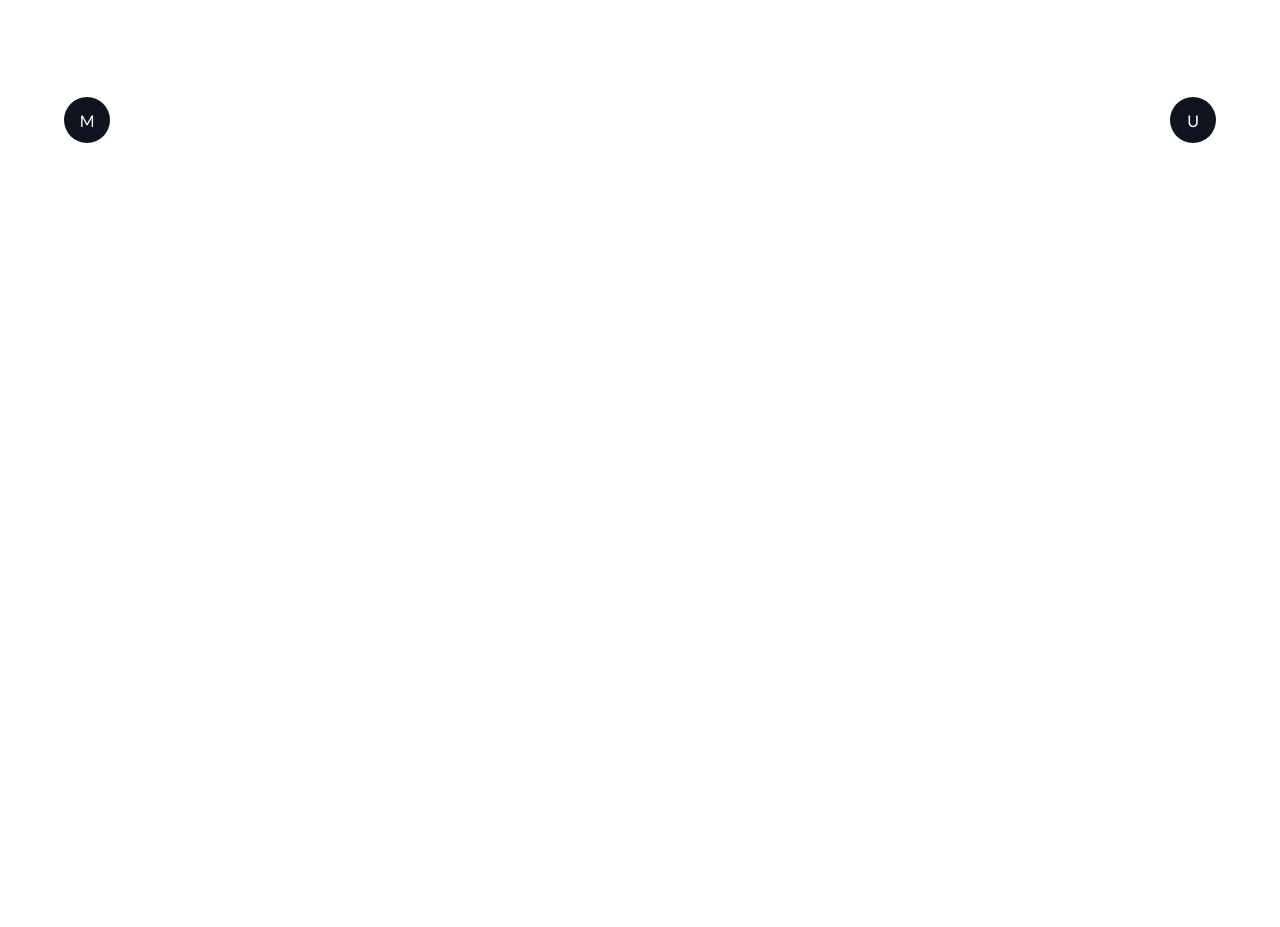
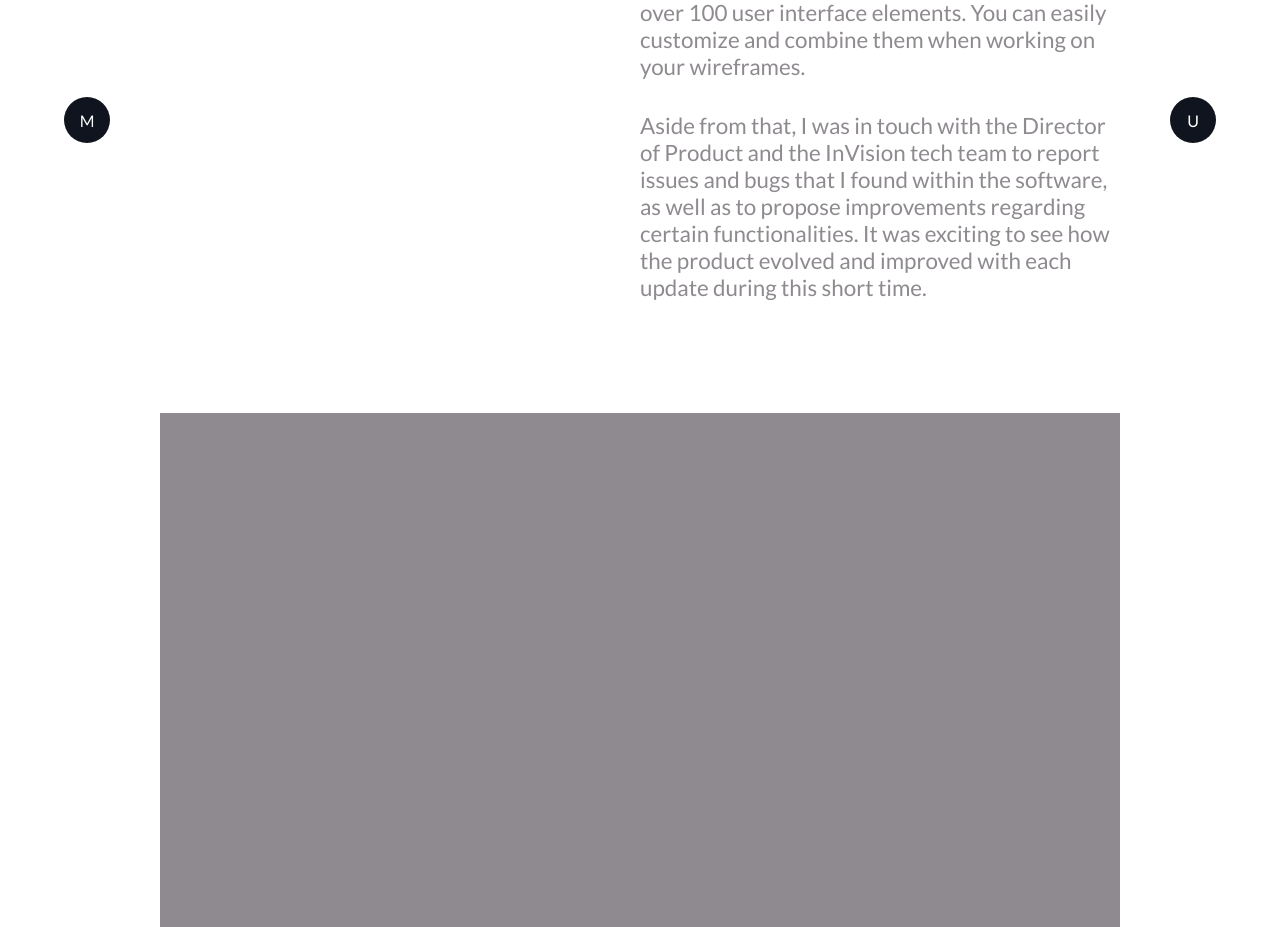
Before and after one commit to SizweMalobola/Portfolio_site, a React (Create React App) app: page /projects/1 in a window 1280 px wide. Shown: the part 625-1552 px from the top of the page. Before the commit the page ends 800 px from the top, so only its background shows below. Built offline with nearby package versions, Linux system fonts and the light colour scheme.

Commit message:
project details & image container are styled

```diff
--- a/src/components/Projects.js
+++ b/src/components/Projects.js
@@ -41,9 +41,16 @@ function Projects({ match }) {
             elements. You can easily customize and combine them when working on
             your wireframes.
           </p>
+          <p>
+            Aside from that, I was in touch with the Director of Product and the
+            InVision tech team to report issues and bugs that I found within the
+            software, as well as to propose improvements regarding certain
+            functionalities. It was exciting to see how the product evolved and
+            improved with each update during this short time.
+          </p>
         </div>
       </div>
-      <div className={styles["images-grid"]}>
+      <div className={styles["images-container"]}>
         <div className={styles["image"]}></div>
         <div className={styles["image"]}></div>
         <div className={styles["image"]}></div>
--- a/src/components/projectsStyle.module.css
+++ b/src/components/projectsStyle.module.css
@@ -14,6 +14,10 @@
   padding: 0 10rem;
   width: 100%;
   display: flex;
+}
+/* left */
+.project-overview {
+  width: 50%;
 }
 .subtitle {
   font-size: 1rem;
@@ -47,11 +51,25 @@
   color: var(--gray-primary);
   background: white;
 }
-/* left */
-.project-overview {
-  width: 50%;
-}
 /* right */
 .project-details {
   width: 50%;
 }
+.project-details p {
+  color: var(--gray-primary);
+  font-size: 1.4rem;
+  margin-bottom: 2rem;
+}
+/* images grid */
+.images-container {
+  width: 100%;
+  padding: 5rem 10rem;
+  display: flex;
+  flex-direction: column;
+  row-gap: 2rem;
+}
+.image {
+  background: var(--gray-primary);
+  width: 100%;
+  height: 800px;
+}
```
